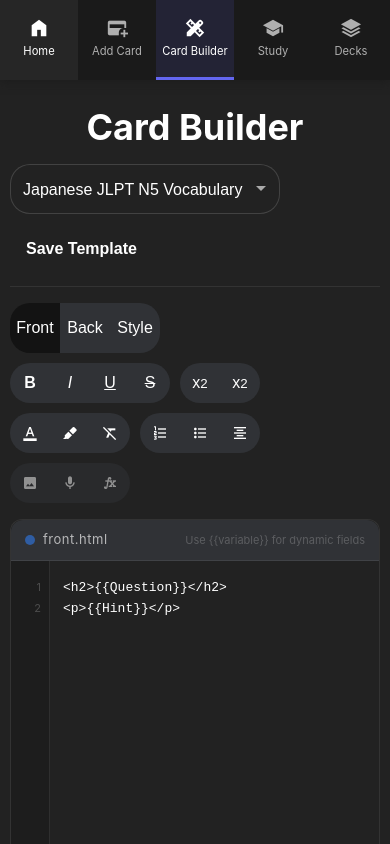
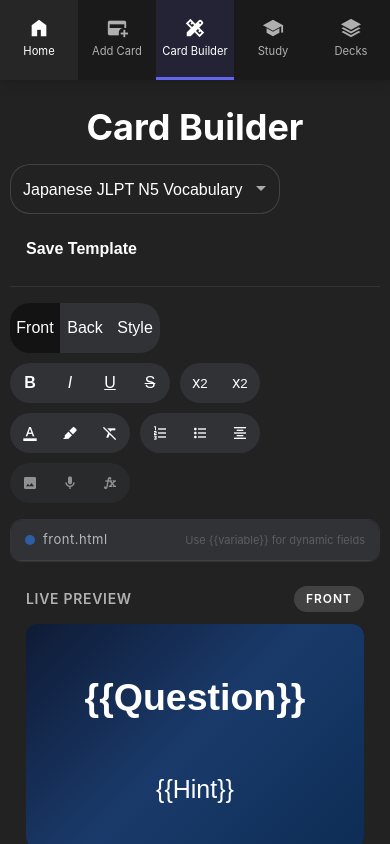
Before and after one commit to 18barbers2/gostudycards, a React (Vite) app in the folder frontend/: page /card-builder in a window 390 px wide. Built offline with nearby package versions, Linux system fonts and the light colour scheme; sample sign-in values are in the browser's storage.

Commit message:
style: fixed issue with overlap of card on smaller screens

```diff
--- a/frontend/src/css/AddCard.css
+++ b/frontend/src/css/AddCard.css
@@ -300,23 +300,32 @@
     background-color: var(--border-default);
 }
 
-@media (max-width: 1024px) {
+@media (max-width: 770px) {
     .add-card-page {
         overflow-y: auto;
         height: auto;
     }
 
     .workspace {
-        grid-template-columns: 1fr;
+        display: flex;
+        flex-direction: column;
+        overflow: visible;
+        min-height: unset;
+        flex: none;
     }
 
     /* On mobile, input-column can grow freely since the page itself scrolls */
     .input-column {
         overflow: visible;
+        min-height: unset;
+        flex: none;
+        height: auto;
     }
 
     .input-section {
         overflow-y: visible;
+        flex: none;
+        min-height: unset;
     }
 
     .deck-selector {
--- a/frontend/src/css/PreviewPanel.css
+++ b/frontend/src/css/PreviewPanel.css
@@ -6,6 +6,22 @@
     padding: 0 16px 16px 16px;
     gap: 0;
     box-sizing: border-box;
+}
+
+@media (max-width: 1024px) {
+    .preview-pane {
+        height: auto;
+        overflow: visible;
+    }
+
+    .preview-pane-body {
+        flex: none;
+        min-height: unset;
+    }
+
+    .preview-card-wrapper {
+        max-height: none;
+    }
 }
 
 .preview-pane-header {
```
